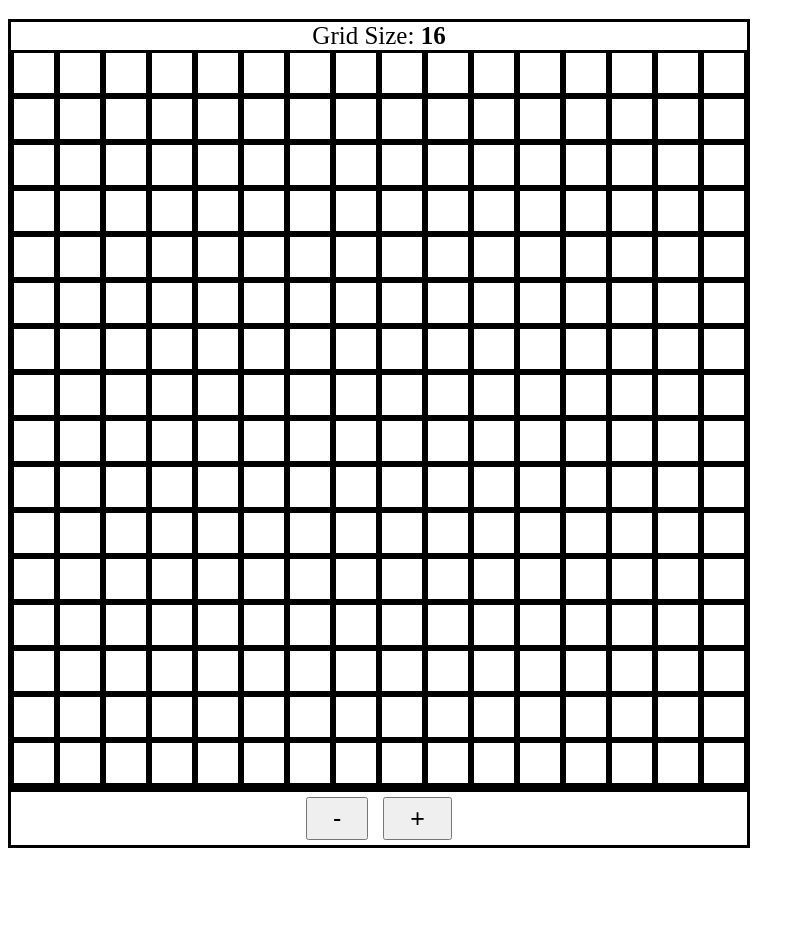
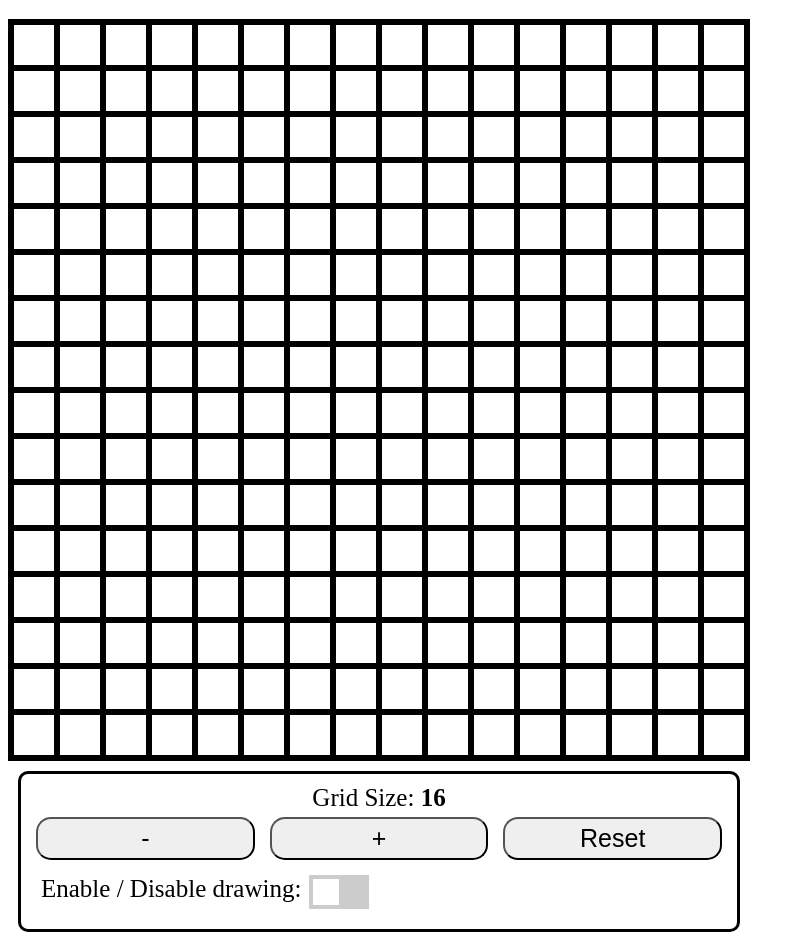
Before and after one commit to mariosconsta/etch_project, a plain HTML site: page index.html in a window 1280 px wide. Shown: the part 61-1003 px from the top of the page, without its empty margins (0-805 px from the left). Before the commit the page ends 917 px from the top, so only its background shows below. Drawn offline with Linux system fonts and the light colour scheme.

Commit message:
Added reset button to remove drawings Added toggle switch to enable / disable drawing

```diff
--- a/app.css
+++ b/app.css
@@ -28,10 +28,25 @@ body {
     text-align: center;
 }
 
+#bottomContainer {
+    display: flex;
+    flex-direction: column;
+    border-style: solid;
+    /* color: red; */
+    margin: 10px;
+    padding: 10px;
+    border-radius: 10px;
+}
+
+.switchContainer {
+    display: flex;
+    padding: 10px;
+    gap: 8px;
+}
+
 #btnContainer {
     display: flex;
     justify-content: center;
-    border-style: solid;
     gap: 5px;
 }
 
@@ -39,8 +54,74 @@ body {
     font-size: 25px;
 }
 
-.sizeBtn {
+.miscBtn {
     font-size: 25px;
     padding: 5px 25px;
     margin: 5px;
+    border-radius: 15px;
+    text-align: center;
+    flex: 1;
 }
+
+/* The switch - the box around the slider */
+.switchDrawing {
+    position: relative;
+    display: inline-block;
+    width: 60px;
+    height: 34px;
+}
+
+/* Hide default HTML checkbox */
+.switchDrawing input {
+    opacity: 0;
+    width: 0;
+    height: 0;
+}
+
+/* The slider */
+.slider {
+    position: absolute;
+    cursor: pointer;
+    top: 0;
+    left: 0;
+    right: 0;
+    bottom: 0;
+    background-color: #ccc;
+    -webkit-transition: .4s;
+    transition: .4s;
+}
+
+.slider:before {
+    position: absolute;
+    content: "";
+    height: 26px;
+    width: 26px;
+    left: 4px;
+    bottom: 4px;
+    background-color: white;
+    -webkit-transition: .4s;
+    transition: .4s;
+}
+
+input:checked+.slider {
+    background-color: #2196F3;
+}
+
+input:focus+.slider {
+    box-shadow: 0 0 1px #2196F3;
+}
+
+input:checked+.slider:before {
+    -webkit-transform: translateX(26px);
+    -ms-transform: translateX(26px);
+    transform: translateX(26px);
+}
+
+/* Rounded sliders */
+.slider.round {
+    border-radius: 34px;
+}
+
+.slider.round:before {
+    border-radius: 50%;
+}
--- a/app.js
+++ b/app.js
@@ -1,11 +1,37 @@
 const mainContainer = document.getElementById('squaresContainer');
 const gridSizeLabel = document.getElementById('gridSizeLabel');
 let gridSizeElem = document.createElement('b');
+
 gridSizeElem.textContent = 16;
 gridSizeLabel.appendChild(gridSizeElem);
 
 let gridSize = parseInt(gridSizeElem.textContent)
 
+let enableDraw = false;
+const sketchToggle = document.getElementById('sketchToggle')
+
+sketchToggle.addEventListener('click', (e) => {
+    target = e.target
+    switch (target.checked) {
+        case false:
+            console.log('Toggle is not checked');
+            mainContainer.removeEventListener('mouseover', startDrawing)
+            break;
+        case true:
+            console.log('Toggle is checked');
+            mainContainer.addEventListener('mouseover', startDrawing)
+            break;
+    }
+})
+
+let startDrawing = function (e) {
+    let target = e.target
+    console.log(target)
+    if (target.classList.contains('interactiveDiv')) {
+        let randomColor = getRandomColor()
+        target.setAttribute('style', `background-color:${randomColor}`)
+    }
+}
 function createRowDiv(gridSize) {
     const rowDivContainer = document.createElement('div');
     rowDivContainer.setAttribute('class', 'rowDivContainer');
@@ -53,16 +79,6 @@ function clearGrid() {
 }
 appendRowDiv(gridSize = gridSize)
 
-
-mainContainer.addEventListener('mouseover', (e) => {
-    let target = e.target
-
-    if (target.classList.contains('interactiveDiv')) {
-        let randomColor = getRandomColor()
-        target.setAttribute('style', `background-color:${randomColor}`)
-    }
-})
-
 const increaseGridSizeBtn = document.getElementById('increaseSizeBtn')
 increaseGridSizeBtn.addEventListener('click', (e) => {
     clearGrid()
@@ -80,3 +96,9 @@ decreaseGridSizeBtn.addEventListener('click', (e) => {
     console.log(gridSize)
     appendRowDiv(gridSize = gridSize)
 })
+
+const resetButton = document.getElementById('resetSketchBtn');
+resetButton.addEventListener('click', (e) => {
+    clearGrid()
+    appendRowDiv(gridSize = gridSize)
+})
--- a/index.html
+++ b/index.html
@@ -10,12 +10,26 @@
 
 <body>
     <h1>Etch a Sketch</h1>
-    <div id="squaresContainer"><label id="gridSizeLabel">Grid Size: </label></div>
 
+    <div id="squaresContainer"></div>
 
-    <div id="btnContainer">
-        <button class="sizeBtn" id="decreaseSizeBtn">-</button>
-        <button class="sizeBtn" id="increaseSizeBtn">+</button>
+    <div id="bottomContainer">
+
+        <label id="gridSizeLabel">Grid Size: </label>
+
+        <div id="btnContainer">
+            <button class="miscBtn" id="decreaseSizeBtn">-</button>
+            <button class="miscBtn" id="increaseSizeBtn">+</button>
+            <button class="miscBtn" id="resetSketchBtn">Reset</button>
+        </div>
+
+        <div class="switchContainer">
+            <label style="font-size: 25px;">Enable / Disable drawing: </label>
+            <label class="switchDrawing">
+                <input id="sketchToggle" type="checkbox">
+                <span class="slider"></span>
+            </label>
+        </div>
     </div>
 
     <script src="app.js" defer></script>
```
